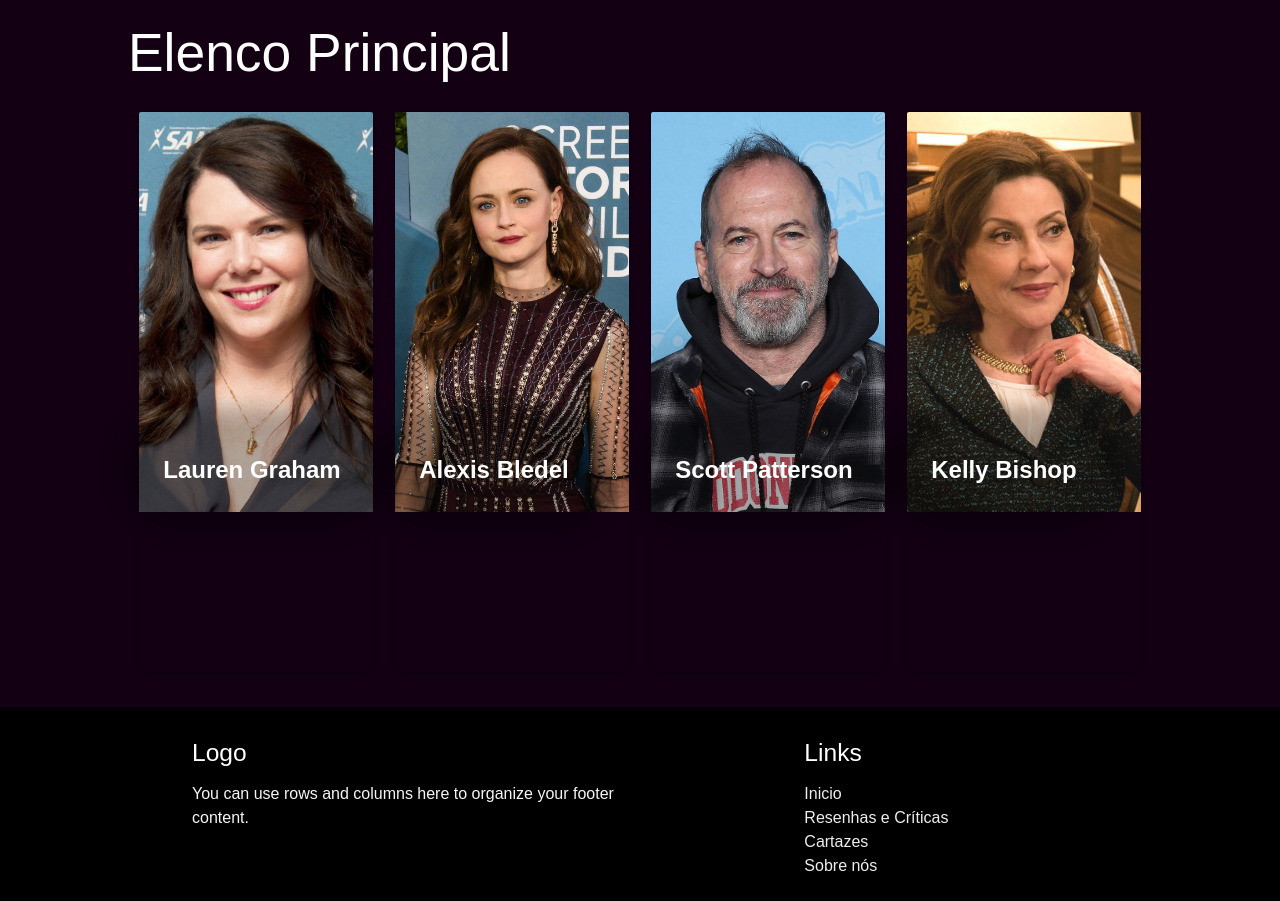
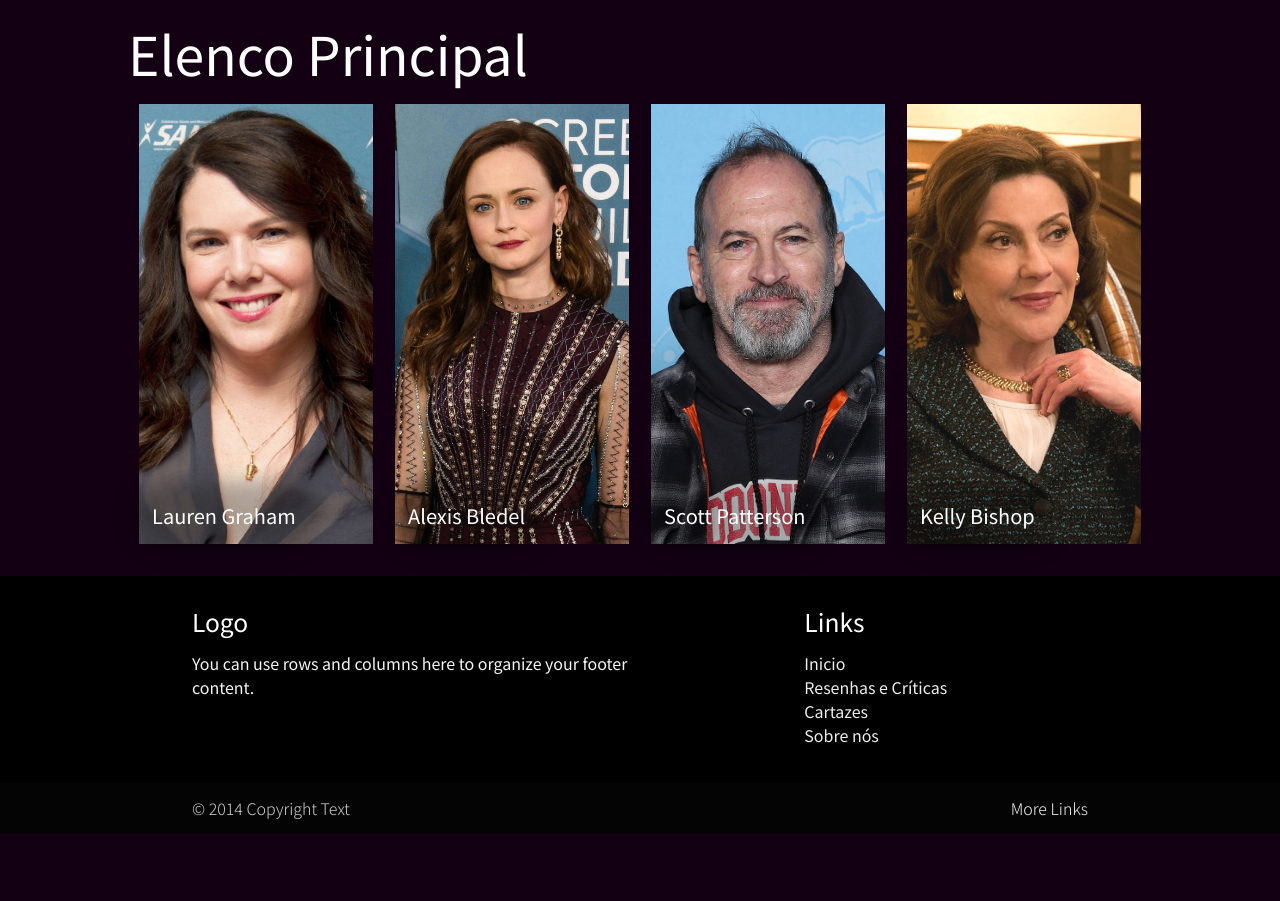
Before and after one commit to mafetrega/ProjetoProgramacaoWEB, a plain HTML site: page resenha.html in a window 1280 px wide. Shown: the part 1854-2755 px from the top of the page. After the commit the page ends 2687 px from the top, so only its background shows below. Drawn offline with nearby package versions, Linux system fonts and the light colour scheme; a web font is replaced by a local one.

Commit message:
Setimo commit do projeto

```diff
--- a/css/style.css
+++ b/css/style.css
@@ -1,10 +1,10 @@
-@import url('https://fonts.googleapis.com/css2?family=Chocolate+Classical+Sans&display=swap');
+@import url('https://fonts.googleapis.com/css2?family=Noto+Sans+SC:wght@100..900&display=swap');
 
 body {
     margin: 0;
     font-size: 16px;
     background-color: #130113;
-    font-family: "Chocolate Classical Sans", sans-serif;
+    font-family: "Noto Sans SC", sans-serif;
 }
 
 
@@ -220,14 +220,27 @@ iframe {
     margin-top: 5%;
 }
 
-.imagem-elenco img {
-    height: 50vh;
+.card-elenco {
+    display: flex;
+    align-items: flex-end;
+    background-color: transparent;
+    height: 55vh;
+    width: 100%;
+    border-radius: 10px;
+    margin-bottom: 5%;
+}
+
+.card-elenco img {
+    height: 100%;
+    width: 100%;
     object-fit: cover;
     object-position: top;
 }
 
-.imagem-elenco .card-title {
-    font-weight: bold;
+.card-elenco span {
+    position: absolute;
+    margin: 1%;
+    font-size: 20px;
     background-color: #0000004d;
     border-radius: 100px;
     box-shadow: 0px 0px 20px 20px #0000004d;
@@ -284,6 +297,20 @@ iframe {
         margin: 1% 0;
     }
 
+    .card {
+        background-color: transparent;
+        height: 60vh;
+        border-radius: 10px;
+    }
+
+    .img-card {
+        width: 100%;
+        border-radius: 10px;
+        height: 100%;
+        object-fit: cover;
+        object-position: top;
+    }
+
     .card-number {
         font-size: 20px;
         padding: 12px 18px;
@@ -293,14 +320,6 @@ iframe {
     .card.horizontal .card-image img {
         border-radius: 10px 0 0 10px;
         height: 30vh;
-    }
-
-    .img-card {
-        width: 100%;
-        border-radius: 10px;
-        height: 60vh;
-        object-fit: cover;
-        object-position: top;
     }
 
     .infos {
@@ -336,19 +355,6 @@ iframe {
         text-align: justify;
         font-size: 16px;
         margin-top: 5%;
-    }
-
-    .imagem-elenco img {
-        height: 50vh;
-        object-fit: cover;
-        object-position: top;
-    }
-
-    .imagem-elenco .card-title {
-        font-weight: bold;
-        background-color: #0000004d;
-        border-radius: 100px;
-        box-shadow: 0px 0px 20px 20px #0000004d;
     }
 }
 
@@ -395,6 +401,21 @@ iframe {
         font-size: 16px;
         margin-top: 5%;
     }
+
+    .card {
+        background-color: transparent;
+        height: 40vh;
+        border-radius: 10px;
+    }
+
+    .img-card {
+        width: 100%;
+        border-radius: 10px;
+        height: 100%;
+        object-fit: cover;
+        object-position: top;
+    }
+
 }
 
 
--- a/css/style_login.css
+++ b/css/style_login.css
@@ -1,10 +1,20 @@
 body {
-    display: flex;
-    justify-content: center;
-    align-items: center;
     height: 100vh;
     font-family: -apple-system, BlinkMacSystemFont, 'Segoe UI', Roboto, Oxygen, Ubuntu, Cantarell, 'Open Sans', 'Helvetica Neue', sans-serif;
 
+}
+
+.voltar{
+    text-decoration: none;
+    color: #130113;
+    display: flex;
+    gap: 1%;
+
+}
+
+.voltar:hover{
+    transition: all 0.5s;
+    color: #3d083d;
 }
 
 #msg {
@@ -29,6 +39,7 @@ body {
     background-color: #ffffff;
     padding: 30px;
     width: 50%;
+    margin: 5% auto;
     border-radius: 20px;
     font-family: -apple-system, BlinkMacSystemFont, 'Segoe UI', Roboto, Oxygen, Ubuntu, Cantarell, 'Open Sans', 'Helvetica Neue', sans-serif;
 }
@@ -223,7 +234,7 @@ body {
 
     .form {
         width: 75%;
-        margin-top: 50%;
+        margin: 25% auto;
     }
 }
 
@@ -235,6 +246,7 @@ body {
 
     .form {
         width: 75%;
+        margin: 10% auto;
     }
 }
 
--- a/resenha.html
+++ b/resenha.html
@@ -68,7 +68,8 @@
                 <ul>
                     <li class="li-card"><i class="material-icons">schedule</i> Lançamento: 2002</li>
                     <li class="li-card"><i class="material-icons">videocam</i> Direção: Amy </li>
-                    <li class="li-card"><i class="material-icons">people</i> Elenco: Lauren Graham, Alexis Bledel, Melissa
+                    <li class="li-card"><i class="material-icons">people</i> Elenco: Lauren Graham, Alexis Bledel,
+                        Melissa
                         McCarthy, Keiko Agena, Yanic Truesdale, Scott Patterson, Kelly Bishop, Edward Herrmann, Liza
                         Weil, Jared Padalecki, Milo Ventimiglia, Sean Gunn, Chris Eigeman, Matt Czuchry</li>
                     <li class="li-card"><i class="material-icons">playlist_play</i> 07 temporadas - 153 Episódios</li>
@@ -116,39 +117,31 @@
         <div class="elenco-resenha">
             <h2>Elenco Principal</h2>
             <div class="row">
-                <div class="col s6 m3 l3 xl3">
-                    <div class="card card-elenco">
-                        <div class="card-image imagem-elenco">
-                            <img src="imagens/gilmore/LaurenGraham.jpg">
-                            <span class="card-title">Lauren Graham</span>
-                        </div>
+                <div class="col s12 m3 l3 xl3">
+                    <div class="card-elenco">
+                        <span>Lauren Graham</span>
+                        <img src="/imagens/gilmore/LaurenGraham.jpg" alt="Image 1">
                     </div>
                 </div>
 
-                <div class="col s6 m3 l3 xl3">
-                    <div class="card card-elenco">
-                        <div class="card-image imagem-elenco">
-                            <img src="imagens/gilmore/AlexisBledel.webp">
-                            <span class="card-title">Alexis Bledel</span>
-                        </div>
+                <div class="col s12 m3 l3 xl3">
+                    <div class="card-elenco">
+                        <span>Alexis Bledel</span>
+                        <img src="/imagens/gilmore/AlexisBledel.webp" alt="Image 1">
                     </div>
                 </div>
 
-                <div class="col s6 m3 l3 xl3">
-                    <div class="card card-elenco">
-                        <div class="card-image imagem-elenco">
-                            <img src="imagens/gilmore/ScottPatterson.jpg">
-                            <span class="card-title">Scott Patterson</span>
-                        </div>
+                <div class="col s12 m3 l3 xl3">
+                    <div class="card-elenco">
+                        <span>Scott Patterson</span>
+                        <img src="/imagens/gilmore/ScottPatterson.jpg" alt="Image 1">
                     </div>
                 </div>
 
-                <div class="col s6 m3 l3 xl3">
-                    <div class="card card-elenco">
-                        <div class="card-image imagem-elenco">
-                            <img src="imagens/gilmore/KellyBishop.jpg">
-                            <span class="card-title">Kelly Bishop</span>
-                        </div>
+                <div class="col s12 m3 l3 xl3">
+                    <div class="card-elenco">
+                        <span>Kelly Bishop</span>
+                        <img src="/imagens/gilmore/KellyBishop.jpg" alt="Image 1">
                     </div>
                 </div>
             </div>
```
Also changed, not shown: index.html (+8 -11 lines), login.html (+2 -20 lines).
